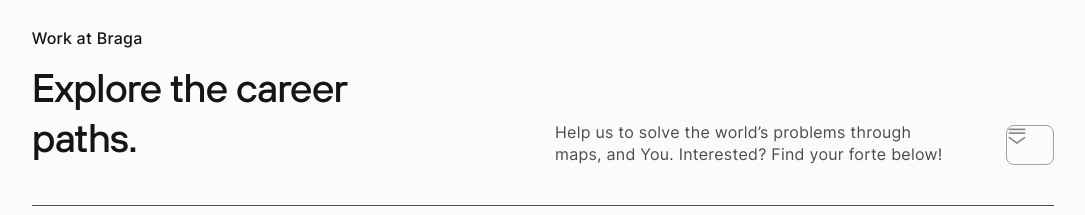
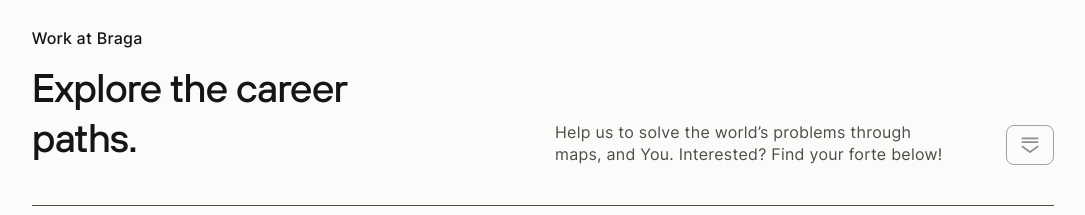
Before and after one commit to FelineJTD/braga-technologies-main-site, a Next.js app: page /company/career in a window 1280 px wide. Shown: the part 1900-2115 px from the top of the page, without its empty margins (97-1182 px from the left). Built offline with nearby package versions, Linux system fonts and the light colour scheme.

Commit message:
readjust button on jobs section

```diff
--- a/components/section-jobs.js
+++ b/components/section-jobs.js
@@ -80,8 +80,8 @@ export default function JobsSection({jobs}) {
         <h2>Explore the career paths.</h2>
       </div>
       <p className='col-start-7 col-span-4 self-end text-gray-600'>Help us to solve the world’s problems through maps, and You. Interested? Find your forte below!</p>
-      <div className='self-end border border-gray-600 w-12 h-10 p-0 justify-self-end opacity-50 rounded-lg'>
-        <Image src='/navbar/ic-arrow-left.svg' alt='drop down icon' width={20} height={20} />
+      <div className='flex items-center justify-center self-end border border-gray-600 w-12 h-10 p-0 justify-self-end opacity-50 rounded-lg'>
+        <Image src='/navbar/ic-arrow-left.svg' alt='drop down icon' objectFit='contain' objectPosition='center' width={20} height={20} />
       </div>
 
       <div className={`${isOpen? 'max-h-fit' : 'max-h-0'} duration-500 col-start-2 col-span-10 overflow-hidden max-w-full`}>
```
